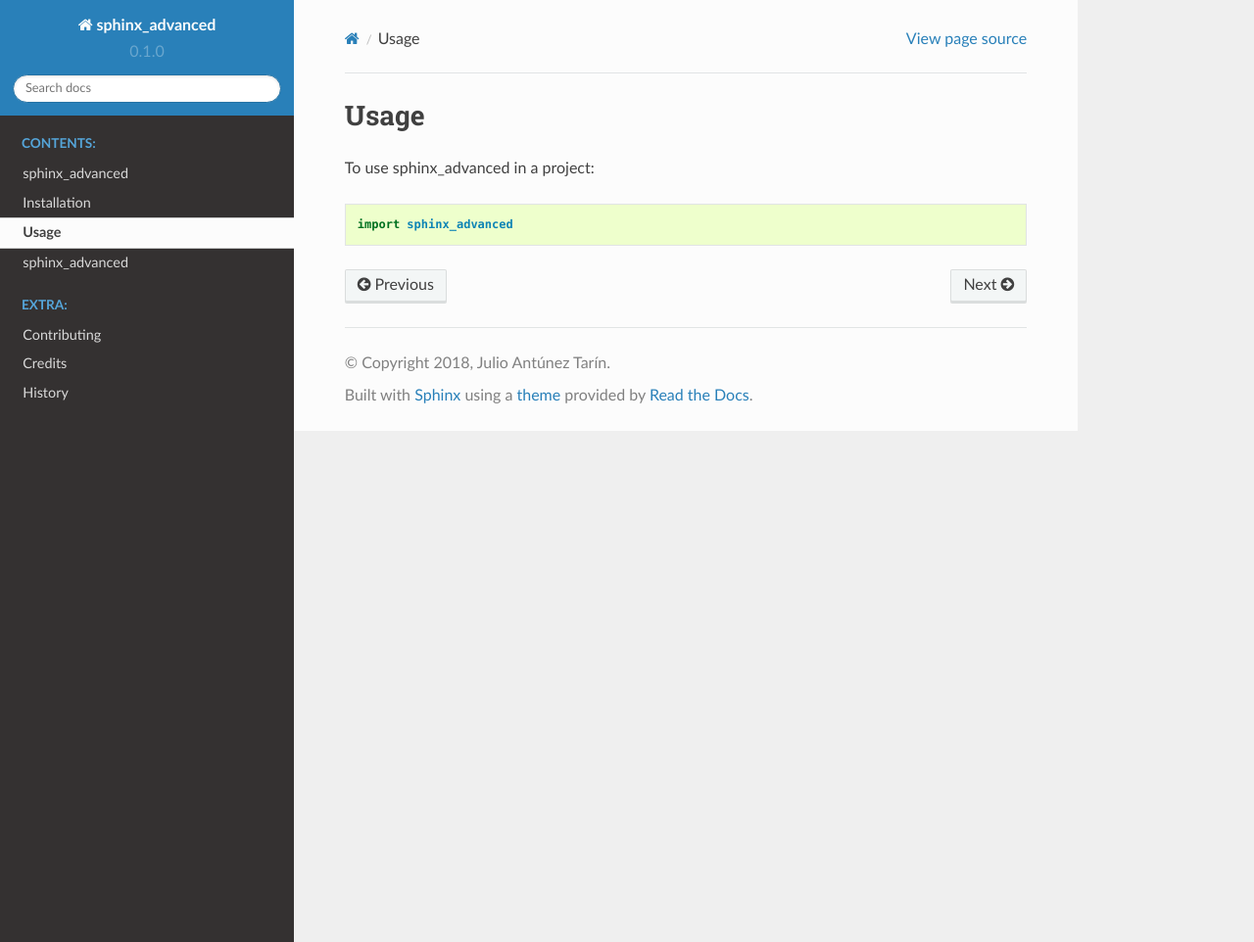
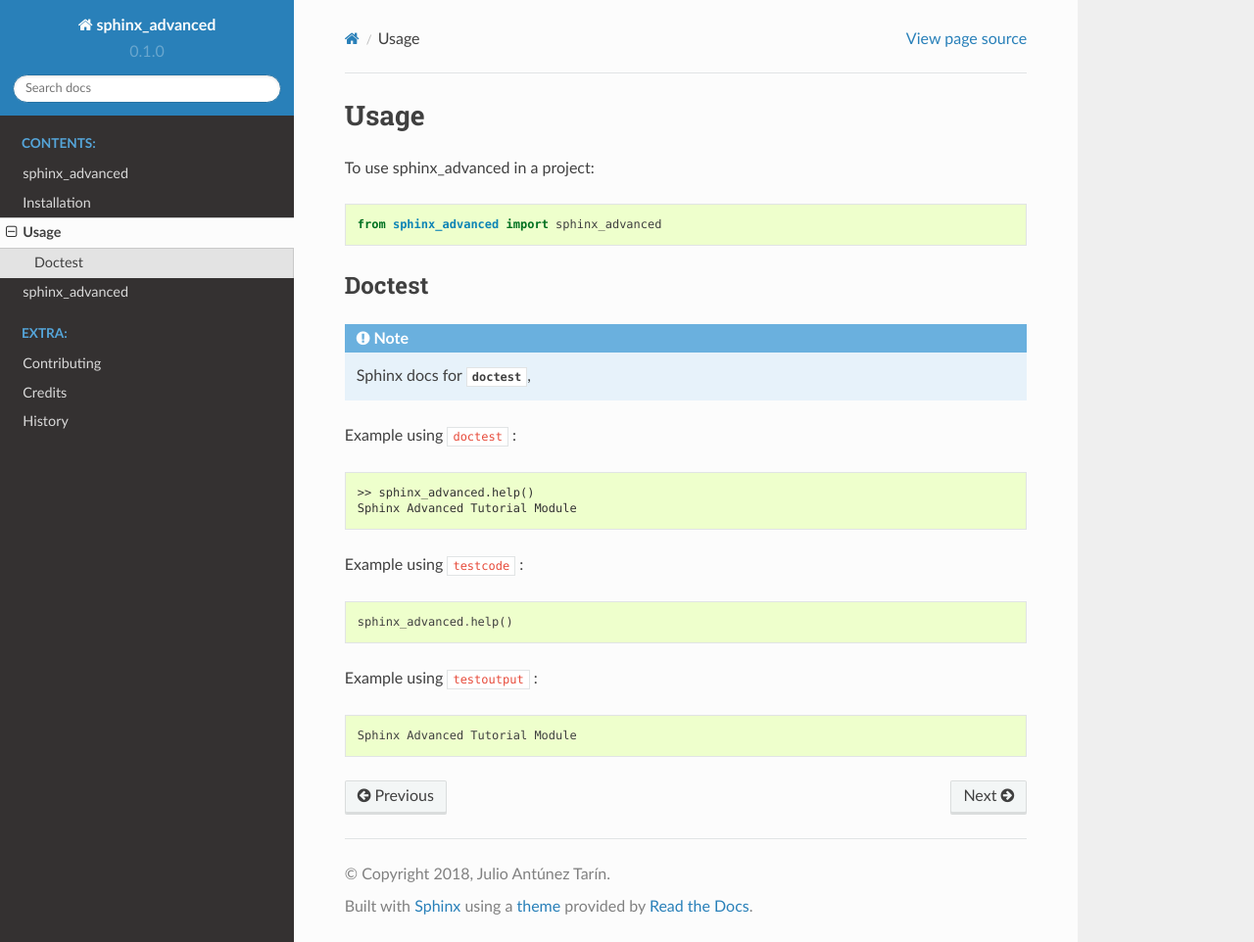
Before and after one commit to jatap/sphinx_advanced, a Sphinx documentation site: the page built from docs/usage.rst, in a window 1280 px wide and 962 px high. Shown: the whole window at 98% size. Built offline with Sphinx 7.4.7 and the Read the Docs theme 2.0.0, drawn with Linux system fonts in a browser that asks for light colours.

Commit message:
feat(sphinx): add doctest support

```diff
--- a/docs/conf.py
+++ b/docs/conf.py
@@ -36,8 +36,14 @@
 # extensions coming with Sphinx (named 'sphinx.ext.*') or your custom ones.
 extensions = [
     'sphinx.ext.autodoc',
-    'sphinx.ext.viewcode'
+    'sphinx.ext.viewcode',
+    'sphinx.ext.doctest',
+    'sphinx.ext.intersphinx'
 ]
+
+intersphinx_mapping = {
+    'sphinx': ('http://sphinx-doc.org/', None),
+}
 
 # Add any paths that contain templates here, relative to this directory.
 templates_path = ['_templates']
--- /dev/null
+++ b/docs/doctest.rst
@@ -0,0 +1,29 @@
+Doctest
+-------
+
+.. testsetup::
+
+   from sphinx_advanced import sphinx_advanced
+
+.. note:: Sphinx docs for :mod:`~sphinx.ext.doctest`,
+
+Example using ``doctest`` :
+
+.. doctest::
+
+   >> sphinx_advanced.help()
+   Sphinx Advanced Tutorial Module
+
+
+Example using ``testcode`` :
+
+.. testcode::
+
+   sphinx_advanced.help()
+
+
+Example using ``testoutput`` :
+
+.. testoutput::
+
+   Sphinx Advanced Tutorial Module
--- a/docs/index.rst
+++ b/docs/index.rst
@@ -19,6 +19,7 @@
    authors
    history
 
+
 Indices and tables
 ==================
 * :ref:`genindex`
--- a/docs/usage.rst
+++ b/docs/usage.rst
@@ -4,4 +4,6 @@
 
 To use sphinx_advanced in a project::
 
-    import sphinx_advanced
+    from sphinx_advanced import sphinx_advanced
+
+.. include:: doctest.rst
```
Also changed, not shown: 1 other file.
